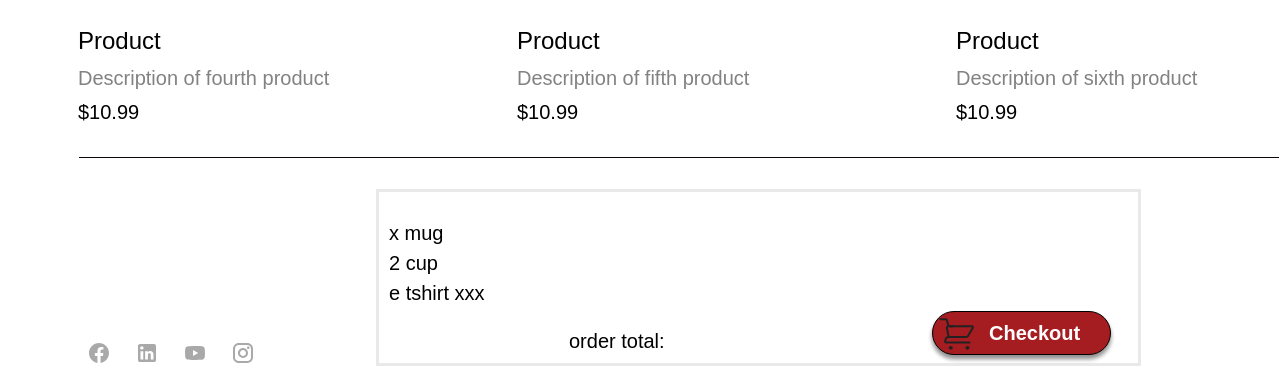
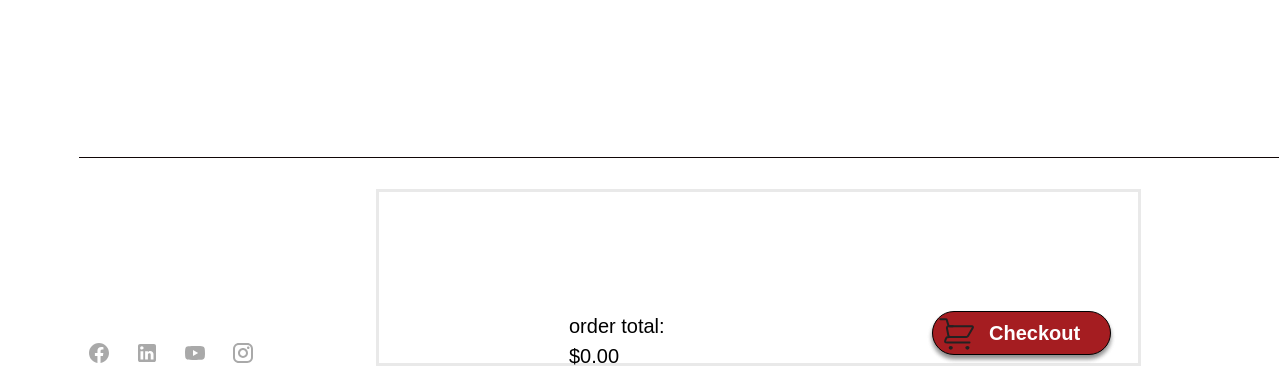
Before and after one commit to RoniloBorja/LangkiTap, a Flask app: page /shop in a window 1280 px wide. Shown: the part 1727-2115 px from the top of the page. Run offline with Flask 3, Linux system fonts and the light colour scheme; data that the repository does not hold is empty.

Commit message:
version 2.2

```diff
--- a/app.py
+++ b/app.py
@@ -6,12 +6,13 @@ from werkzeug.utils import secure_filename
 app = Flask(__name__, static_url_path='/static')
 app.secret_key = "your_secret_key"
 
-# File upload setup
-app.config['UPLOAD_FOLDER'] = os.path.join(app.root_path, 'static', 'uploads')  # Changed to absolute path
+# File upload setup (absolute path)
+app.config['UPLOAD_FOLDER'] = os.path.join(app.root_path, 'static', 'uploads')
 os.makedirs(app.config['UPLOAD_FOLDER'], exist_ok=True)
 
 # Database setup
 app.config['SQLALCHEMY_DATABASE_URI'] = 'sqlite:///catalog.db'
+app.config['SQLALCHEMY_TRACK_MODIFICATIONS'] = False  # Avoid warning
 db = SQLAlchemy(app)
 
 # Product model
@@ -20,11 +21,11 @@ class Product(db.Model):
     name = db.Column(db.String(100), nullable=False)
     category = db.Column(db.String(50))
     stock = db.Column(db.Integer)
-    price = db.Column(db.String(10))
+    price = db.Column(db.Float)
     description = db.Column(db.String(255))
     image = db.Column(db.String(255))
 
-# Initialize DB
+# Initialize DB (create tables)
 with app.app_context():
     db.create_all()
 
@@ -35,9 +36,9 @@ def home():
 @app.route("/shop")
 def shop():
     products = Product.query.all()
-    return render_template("shop.html", products=products)
+    total = sum(float(product.price) for product in products if product.price is not None)
+    return render_template("shop.html", products=products, total=total)
 
-# Update the login route
 @app.route("/login", methods=["GET", "POST"])
 def login():
     if request.method == "POST":
@@ -54,7 +55,6 @@ def login():
             return render_template("login.html", error="Invalid credentials")
     return render_template("login.html")
 
-# Update the logout route
 @app.route("/logout")
 def logout():
     session.pop("admin", None)
@@ -79,10 +79,11 @@ def add_product():
     if not session.get("admin"):
         return redirect(url_for("login"))
 
+    # Get and convert form data
     name = request.form["name"]
     category = request.form["category"]
     stock = int(request.form["stock"])
-    price = request.form["price"]
+    price = float(request.form["price"])
     description = request.form["description"]
 
     image_file = request.files.get("image")
@@ -91,7 +92,6 @@ def add_product():
         image_filename = secure_filename(image_file.filename)
         image_path = os.path.join(app.config['UPLOAD_FOLDER'], image_filename)
         image_file.save(image_path)
-        print("Saved to:", image_path)
 
     product = Product(
         name=name,
@@ -114,7 +114,7 @@ def edit_product(product_id):
         product.name = request.form["name"]
         product.category = request.form["category"]
         product.stock = int(request.form["stock"])
-        product.price = request.form["price"]
+        product.price = float(request.form["price"])
         product.description = request.form["description"]
 
         image_file = request.files.get("image")
--- a/templates/shop.html
+++ b/templates/shop.html
@@ -4,29 +4,16 @@
   <meta charset="UTF-8">
   <meta http-equiv="X-UA-Compatible" content="IE=edge">
   <meta name="viewport" content="width=device-width, initial-scale=1.0">
-<link rel="stylesheet" href="static/vars.css">
-<link rel="stylesheet" href="static/style2.css">
-
-
-
+  <link rel="stylesheet" href="{{ url_for('static', filename='vars.css') }}">
+  <link rel="stylesheet" href="{{ url_for('static', filename='style2.css') }}">
   <style>
-   a,
-   button,
-   input,
-   select,
-   h1,
-   h2,
-   h3,
-   h4,
-   h5,
-   * {
+   a, button, input, select, h1, h2, h3, h4, h5, * {
        box-sizing: border-box;
        margin: 0;
        padding: 0;
        border: none;
        text-decoration: none;
        background: none;
-
        -webkit-font-smoothing: antialiased;
    }
 
@@ -35,179 +22,101 @@
        margin: 0;
        padding: 0;
    }
-   </style>
-  <title>Document</title>
+  </style>
+  <title>LangkiTap Shop</title>
 </head>
 <body>
   <div class="catalog-for-user">
     <div class="catalog">Catalog</div>
     <div class="navigation-footer">
+      <!-- Social Icons Section (Keep as-is) -->
       <div class="social-icons">
         <div class="buttons-icon">
-          <img class="icon" src="icon0.svg" />
+          <img class="icon" src="{{ url_for('static', filename='icon0.svg') }}" />
         </div>
         <div class="buttons-icon">
-          <img class="icon2" src="icon1.svg" />
+          <img class="icon2" src="{{ url_for('static', filename='icon1.svg') }}" />
         </div>
         <div class="buttons-icon">
-          <img class="icon3" src="static/icon2.svg" />
+          <img class="icon3" src="{{ url_for('static', filename='icon2.svg') }}" />
         </div>
         <div class="buttons-icon">
-          <img class="icon4" src="static/icon3.svg" />
+          <img class="icon4" src="{{ url_for('static', filename='icon3.svg') }}" />
         </div>
       </div>
-      <img class="rectangle-42" src="static/rectangle-420.svg" />
+      <img class="rectangle-42" src="{{ url_for('static', filename='rectangle-420.svg') }}" />
       <div class="divider"></div>
       <div class="rectangle-4"></div>
       <div class="checkout">Checkout</div>
-      <img class="group-1" src="static/group-10.svg" />
+      <img class="group-1" src="{{ url_for('static', filename='group-10.svg') }}" />
       <div class="x-mug-2-cup-e-tshirt-xxx">
-        x mug
-        <br />
-        2 cup
-        <br />
-        e tshirt xxx
+        <!-- Cart Items Will Be Dynamically Inserted Here -->
+        {% for item in cart_items %}
+          {{ item.name }}<br>
+        {% endfor %}
       </div>
-      <div class="order-total">order total:</div>
+      <div class="order-total">order total: ${{ "%.2f"|format(total) }}</div>
       <div class="frame-1321317461"></div>
     </div>
+
+    <!-- Product Grid 1 -->
     <div class="card-grid">
-      <div class="card">
-        <img class="image" src="static/image0.png" />
+      {% for product in products[0:6] %}
+      <div class="
+        {% if loop.index == 5 %}card2
+        {% elif loop.index == 6 %}card3
+        {% else %}card{% endif %}
+      ">
+        <img class="{% if loop.index == 4 %}image2{% else %}image{% endif %}"
+             src="{{ url_for('static', filename='uploads/' + product.image) if product.image else url_for('static', filename='image_placeholder.png') }}" />
         <div class="copy">
-          <div class="product">Product</div>
-          <div class="description-of-fourth-product">
-            Description of fourth product
+          <div class="product">{{ product.name }}</div>
+            {% set cycle_list = ['fourth', 'fifth', 'sixth', 'first', 'second', 'third'] %}
+            <div class="description-of-{{ cycle_list[(loop.index0) % 6] }}-product">
+            {{ product.description }}
           </div>
-          <div class="_10-99">$10.99</div>
+          <div class="_10-99">${{ "%.2f"|format(product.price|float) }}</div>
           <div class="add-to-cart">+ Add to cart</div>
         </div>
       </div>
+      {% endfor %}
+    </div>
+
+    <!-- Product Grid 2 -->
+    <div class="card-grid2">
+      {% for product in products[6:12] %}
       <div class="card">
-        <img class="image" src="static/image1.png" />
+        <img class="image"
+             src="{{ url_for('static', filename='uploads/' + product.image) if product.image else url_for('static', filename='image_placeholder.png') }}" />
         <div class="copy">
-          <div class="product">Product</div>
-          <div class="description-of-fifth-product">
-            Description of fifth product
+          <div class="product">{{ product.name }}</div>
+            {% set cycle_list = ['first', 'second', 'third', 'fourth', 'fifth', 'sixth'] %}
+            <div class="description-of-{{ cycle_list[(loop.index0) % 6] }}-product">
+            {{ product.description }}
           </div>
-          <div class="_10-99">$10.99</div>
+            <div class="_10-99">${{ "%.2f"|format(product.price|float) }}</div>
+          <div class="add-to-cart">+ Add to cart</div>
         </div>
       </div>
-      <div class="card">
-        <img class="image" src="static/image2.png" />
-        <div class="copy">
-          <div class="product">Product</div>
-          <div class="description-of-sixth-product">
-            Description of sixth product
-          </div>
-          <div class="_10-99">$10.99</div>
-        </div>
-      </div>
-      <div class="card">
-        <img class="image2" src="static/image3.png" />
-        <div class="copy">
-          <div class="product">Product</div>
-          <div class="description-of-first-product">
-            Description of first product
-          </div>
-          <div class="_10-99">$10.99</div>
-        </div>
-      </div>
-      <div class="card2">
-        <img class="image" src="static/image4.png" />
-        <div class="copy">
-          <div class="product">Product</div>
-          <div class="description-of-second-product">
-            Description of second product
-          </div>
-          <div class="_10-99">$10.99</div>
-        </div>
-      </div>
-      <div class="card3">
-        <img class="image" src="static/image5.png" />
-        <div class="copy">
-          <div class="product">Product</div>
-          <div class="description-of-third-product">
-            Description of third product
-          </div>
-          <div class="_10-99">$10.99</div>
-        </div>
-      </div>
+      {% endfor %}
     </div>
-    <div class="card-grid2">
-      <div class="card">
-        <img class="image" src="static/image6.png" />
-        <div class="copy">
-          <div class="product">Product</div>
-          <div class="description-of-first-product">
-            Description of first product
-          </div>
-          <div class="_10-99">$10.99</div>
-        </div>
-      </div>
-      <div class="card">
-        <img class="image" src="static/image7.png" />
-        <div class="copy">
-          <div class="product">Product</div>
-          <div class="description-of-second-product">
-            Description of second product
-          </div>
-          <div class="_10-99">$10.99</div>
-        </div>
-      </div>
-      <div class="card">
-        <img class="image" src="static/image8.png" />
-        <div class="copy">
-          <div class="product">Product</div>
-          <div class="description-of-third-product">
-            Description of third product
-          </div>
-          <div class="_10-99">$10.99</div>
-        </div>
-      </div>
-      <div class="card">
-        <img class="image" src="static/image9.png" />
-        <div class="copy">
-          <div class="product">Product</div>
-          <div class="description-of-fourth-product">
-            Description of fourth product
-          </div>
-          <div class="_10-99">$10.99</div>
-        </div>
-      </div>
-      <div class="card">
-        <img class="image" src="static/image10.png" />
-        <div class="copy">
-          <div class="product">Product</div>
-          <div class="description-of-fifth-product">
-            Description of fifth product
-          </div>
-          <div class="_10-99">$10.99</div>
-        </div>
-      </div>
-      <div class="card">
-        <img class="image" src="static/image11.png" />
-        <div class="copy">
-          <div class="product">Product</div>
-          <div class="description-of-sixth-product">
-            Description of sixth product
-          </div>
-          <div class="_10-99">$10.99</div>
-        </div>
-      </div>
-    </div>
+
+    <!-- Navigation -->
     <div class="navigation">
       <div class="items">
-        <div class="home">Home</div>
-        <div class="catalog2">Catalog</div>
+        <div class="home"><a href="{{ url_for('home') }}">Home</a></div>
+        <div class="catalog2"><a href="{{ url_for('shop') }}">Catalog</a></div>
         <div class="about-us">About Us</div>
         <div class="button">
-          <div class="login">Login</div>
+          <div class="login"><a href="{{ url_for('login') }}">Login</a></div>
         </div>
       </div>
       <div class="langki-tap">LangkiTap</div>
     </div>
   </div>
 
+  <script>
+    // Add your cart functionality JavaScript here
+  </script>
 </body>
 </html>
```
Also changed, not shown: static/uploads/25.png (added), static/uploads/test.jpg (added).
